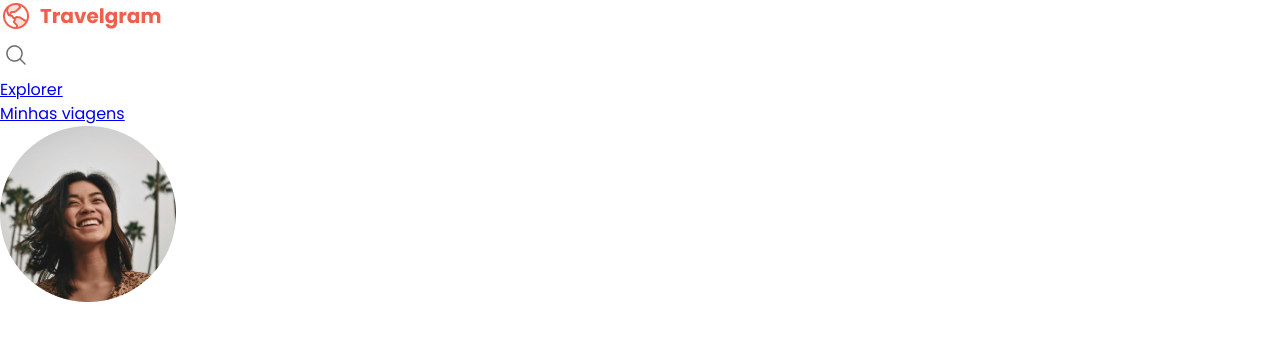
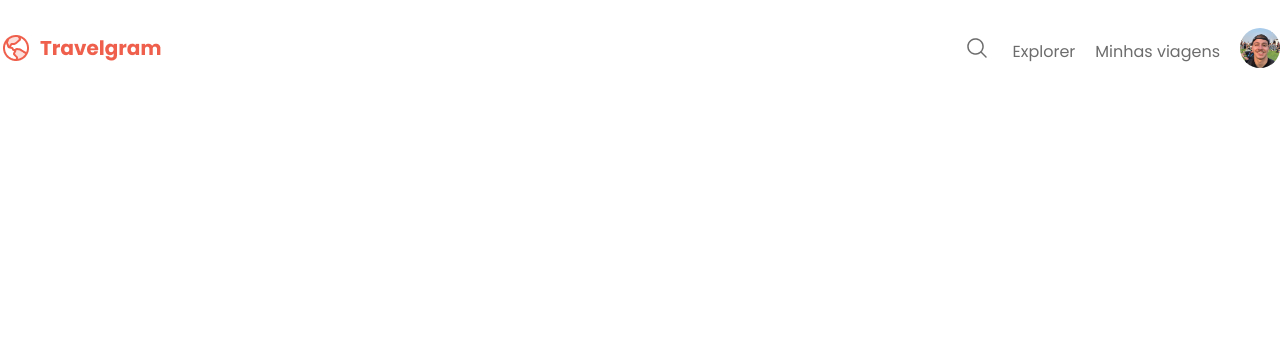
Before and after one commit to diegocoelho-svg/travelgram-project, a plain HTML site: page index.html in a window 1280 px wide. Drawn offline with Linux system fonts and the light colour scheme.

Commit message:
nav style modif

```diff
--- a/index.html
+++ b/index.html
@@ -27,7 +27,7 @@
       <li><a href="#">Explorer</a></li>
       <li><a href="#">Minhas viagens</a></li>
       <li><a href="#">
-        <img src="assets/Profile pic.png" alt="Imagem de Isabela Torres">
+        <img src="assets/profile.jfif" alt="Imagem de Isabela Torres">
       </a>
       <!-- li*3>a REPLICAR TAGS, NO EXEMPLO TAG a-->
       </li>
--- a/styles/global.css
+++ b/styles/global.css
@@ -26,3 +26,13 @@ body {
   color: var(--text-color-secondary);
   background-color: var(--background-color);
 }
+
+a {
+  text-decoration: none;
+  color: inherit;
+}
+
+a:hover {
+  color: var(--brand-color);
+  text-decoration: underline;
+}
--- a/styles/index.css
+++ b/styles/index.css
@@ -1 +1,2 @@
 @import url(global.css);
+@import url(nav.css);
--- /dev/null
+++ b/styles/nav.css
@@ -0,0 +1,23 @@
+nav{
+  display: flex;
+  justify-content: space-between;
+  align-items: center;
+   padding-block: 20px /*olha pro eixo y sendo em cima e baixo */
+}
+
+nav ul {
+  list-style: none;
+  display: flex;
+  align-items: center;
+  gap: 20px;
+
+  padding-block: 8px; /*4 cima 4 baixo*/
+}
+
+nav ul li:last-child img {
+  /* Pegar a imagem do último filho dentro do LI */
+  width: 40px;
+  height: 40px;
+  object-fit: cover;
+  border-radius: 50%;
+}
```
Also changed, not shown: assets/profile.jfif (added).
